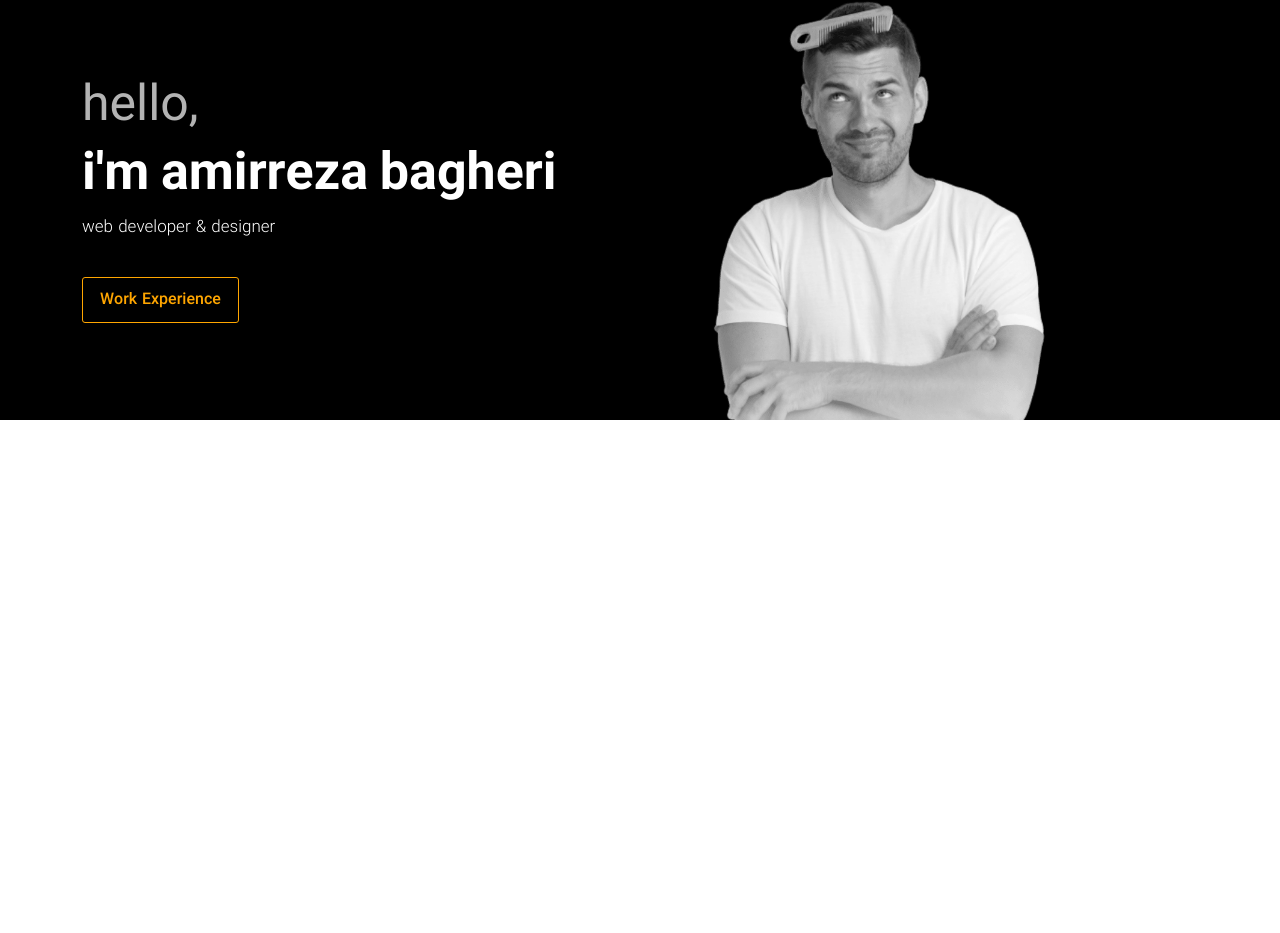
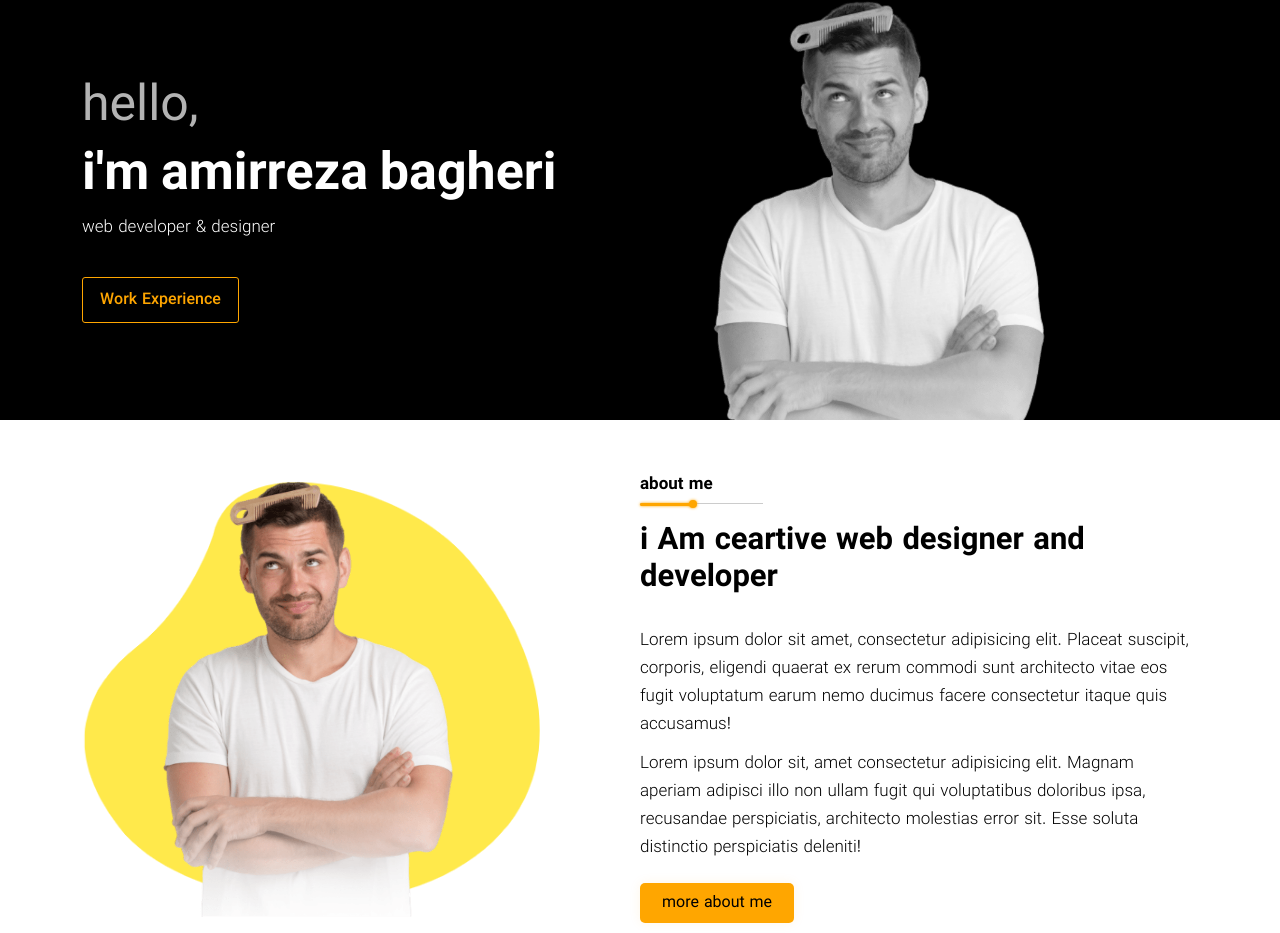
Before and after one commit to amir-79bg/sing-page-me, a plain HTML site: page index.html in a window 1280 px wide. Shown: the part 76-1009 px from the top of the page. Before the commit the page ends 800 px from the top, so only its background shows below. Drawn offline with Linux system fonts and the light colour scheme.

Commit message:
fix section one

```diff
--- a/css/styles.css
+++ b/css/styles.css
@@ -1,67 +1,65 @@
-header{
+header {
   /* background: url(../images/Union\ 1.svg); */
   padding-bottom: 97px;
   position: relative;
   overflow: hidden;
   background: #000;
 }
-.menu-logo{
+.menu-logo {
   display: flex;
   align-items: center;
   justify-content: space-between;
 }
-.menu-logo a img{
+.menu-logo a img {
   width: 100px;
-
 }
-.menu-logo nav ul{
+.menu-logo nav ul {
   display: flex;
   flex-direction: row;
   list-style: none;
 }
-.menu-logo nav ul li{
+.menu-logo nav ul li {
   margin-right: 10px;
 }
-.menu-logo nav ul li:nth-last-child(1){
+.menu-logo nav ul li:nth-last-child(1) {
   margin-right: 0px;
 }
-.menu-logo nav  ul li a{
+.menu-logo nav ul li a {
   padding: 5px 10px;
   text-decoration: none;
   color: #fff;
   font-size: 17px;
   font-weight: 500;
-    transition: all .3s ease;
-
+  transition: all 0.3s ease;
 }
-.menu-logo nav ul li a:hover{
+.menu-logo nav ul li a:hover {
   color: #ffa600;
-   transition: all .3s ease;
+  transition: all 0.3s ease;
 }
-.topic-web{
+.topic-web {
   display: flex;
   flex-direction: column;
   justify-content: flex-start;
   margin-top: 80px;
 }
-.topic-web span{
+.topic-web span {
   font-size: 50px;
   color: #fff;
   font-weight: 400;
-    opacity: .7;
+  opacity: 0.7;
 }
-.topic-web h1{
+.topic-web h1 {
   font-size: 52px;
   color: #fff;
   font-weight: 600;
   word-spacing: -4px;
 }
-.topic-web p{
+.topic-web p {
   font-size: 17px;
   color: #fff;
   font-weight: 300;
 }
-.topic-web button{
+.topic-web button {
   align-self: flex-start;
   border: 1px solid #ffa600;
   background: transparent;
@@ -74,10 +72,92 @@ header{
   cursor: pointer;
   margin-top: 21px;
 }
-header .container > img{
+header .container > img {
   position: absolute;
   top: 62px;
   right: 214px;
   width: 382px;
   filter: grayscale(100%);
 }
+/* section about me */
+.section-about-me {
+  display: flex;
+  flex-direction: row;
+}
+.section-right,
+.section-left {
+  width: 50%;
+}
+.section-left h4 {
+  font-size: 17px;
+  font-weight: 600;
+  color: #000;
+  border-bottom: 1px solid #ccc;
+  padding: 7px 50px 7px 0;
+  position: relative;
+  display: inline-block;
+}
+.section-left h4::before {
+  content: "";
+  position: absolute;
+  width: 52px;
+  height: 3px;
+  background-color: #ffa600;
+  bottom: -3px;
+  left: 0;
+  border-radius: 6px;
+  box-shadow: 0 0 3px 0px #ffa600;
+}
+.section-left h4::after {
+  content: "";
+  position: absolute;
+  width: 8px;
+  height: 8px;
+  background-color: #ffa600;
+  bottom: -5px;
+  left: 49px;
+  border-radius: 50%;
+  box-shadow: 0 0 3px 0px #ffa600;
+}
+.section-left h2 {
+  font-size: 31px;
+  font-weight: 600;
+  color: #000;
+  margin: 11px 0;
+}
+.section-left p {
+  font-size: 17px;
+  font-weight: 300;
+  color: #000;
+  margin: 11px 0;
+  line-height: 28px;
+}
+
+ .section-left p:nth-child(3) {
+
+    margin-top: 30px;
+}
+
+.section-left button {
+  border: none;
+  border-radius: 5px;
+  outline: none;
+
+  background: #ffa600;
+  color: #000;
+  padding: 8px 22px;
+  margin: 10px 0;
+  font-size: 16px;
+  font-weight: 400;
+  box-shadow: 0 0 12px 0 #ffa60019;
+}
+.section-right{
+    background: url(../images/vector-creator\ \(3\).png);
+    background-size: 134%;
+    background-position: -173px -164px;
+
+}
+.section-right img {
+    width: 60%;
+    margin-left: 55px;
+}
--- a/index.html
+++ b/index.html
@@ -10,7 +10,7 @@
     <link rel="stylesheet" href="css/styles.css" />
   </head>
   <body>
-    <header class="pt-4 ">
+    <header class="pt-4">
       <div class="container">
         <div class="menu-logo">
           <a href="#">
@@ -32,9 +32,38 @@
           <p>web developer & designer</p>
           <button type="button">Work Experience</button>
         </div>
-        <img src="images/1 (2).png" alt="">
+        <img src="images/1 (2).png" alt="" />
       </div>
     </header>
+    <div class="container">
+    <main>
+      <section class="section-about-me mt-5">
+        <div class="section-right">
+        <img src="images/1 (2).png" alt="">
+        </div>
+        <div class="section-left">
+          <h4>about me</h4>
+          <h2>i Am ceartive web designer and developer</h2>
+
+          <p>
+            Lorem ipsum dolor sit amet, consectetur adipisicing elit. Placeat
+            suscipit, corporis, eligendi quaerat ex rerum commodi sunt
+            architecto vitae eos fugit voluptatum earum nemo ducimus facere
+            consectetur itaque quis accusamus!
+          </p>
+          <p>
+            Lorem ipsum dolor sit, amet consectetur adipisicing elit. Magnam
+            aperiam adipisci illo non ullam fugit qui voluptatibus doloribus
+            ipsa, recusandae perspiciatis, architecto molestias error sit. Esse
+            soluta distinctio perspiciatis deleniti!
+          </p>
+
+          <button type="button">more about me</button>
+        </div>
+
+      </section>
+    </main>
+  </div>
     <script src="js/bootstrap.min.js"></script>
   </body>
 </html>
```
Also changed, not shown: bg/62-625011_free-png-men-pointing-left-png-images-transparent.png (added), images/amazon-seeklogo.com.png, images/vector-creator (3).png (added). Lines whose indentation alone changed are shown as unchanged.
